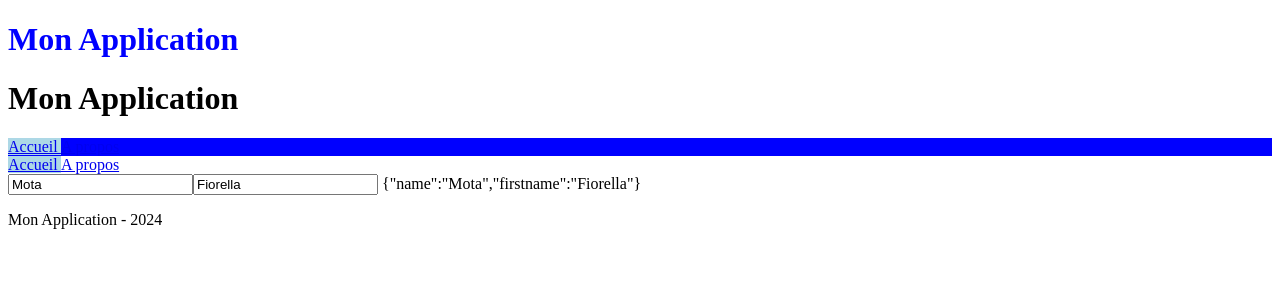
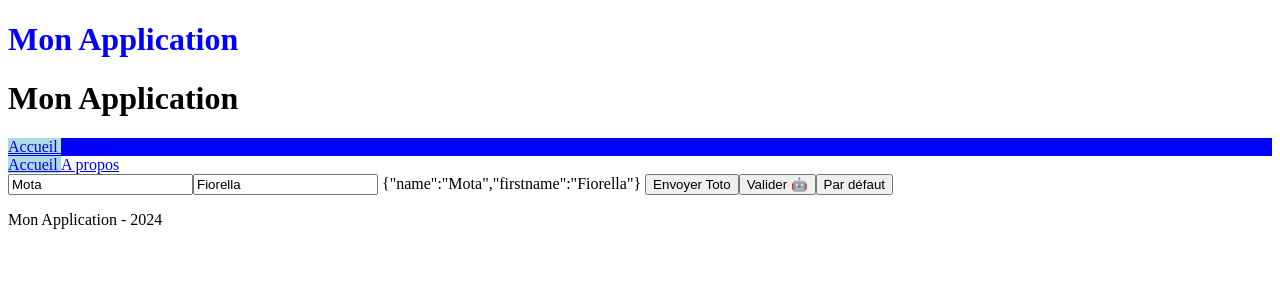
Before and after one commit to matthieumota/vue, a Vue app in the folder 02-composants/: page / in a window 1280 px wide. Shown: the top 300 px of the page. Built offline with nearby package versions, Linux system fonts and the light colour scheme.

Commit message:
Continue components

```diff
--- a/02-composants/src/App.vue
+++ b/02-composants/src/App.vue
@@ -1,4 +1,5 @@
 <script setup>
+import Button from '@/components/Button.vue'
 import Footer from '@/components/Footer.vue'
 import Navbar from '@/components/Navbar.vue'
 import UserForm from '@/components/UserForm.vue'
@@ -19,7 +20,16 @@ const author = ref({
   <UserForm v-model="author" />
   {{ JSON.stringify(author) }}
 
-  <Footer :title="title" @update-title="title = $event" />
+  <Button v-slot="{ test }">
+    Envoyer {{ test }}
+  </Button>
+  <Button>
+    <template #right>🤖</template>
+    Valider
+  </Button>
+  <Button />
+
+  <Footer :title="title" @update-title="title = $event" id="footer" />
 </template>
 
 <style scoped>
--- /dev/null
+++ b/02-composants/src/components/Button.vue
@@ -0,0 +1,16 @@
+<script setup>
+    import { ref, useSlots } from 'vue';
+
+    const slots = useSlots();
+
+    const test = ref('Toto');
+</script>
+
+<template>
+    <button>
+        <slot v-if="slots.default" :test="test" />
+        <span v-else>Par défaut</span>
+
+        <slot name="right" />
+    </button>
+</template>
--- a/02-composants/src/components/Footer.vue
+++ b/02-composants/src/components/Footer.vue
@@ -9,7 +9,9 @@
 </script>
 
 <template>
-    <p @click="emit('updateTitle', 'Un nom')">
-        {{ title }} - {{ year }}
-    </p>
+    <div>
+        <p v-bind="$attrs" @click="emit('updateTitle', 'Un nom')">
+            {{ title }} - {{ year }}
+        </p>
+    </div>
 </template>
--- a/02-composants/src/components/UserForm.vue
+++ b/02-composants/src/components/UserForm.vue
@@ -1,5 +1,13 @@
 <script setup>
     import { computed } from 'vue';
+
+    // Depuis la version 3.4
+    const model = defineModel({
+        type: {
+            name: String,
+            firstname: String
+        },
+    });
 
     const props = defineProps(['modelValue']);
     const emit = defineEmits(['update:modelValue']);
```
